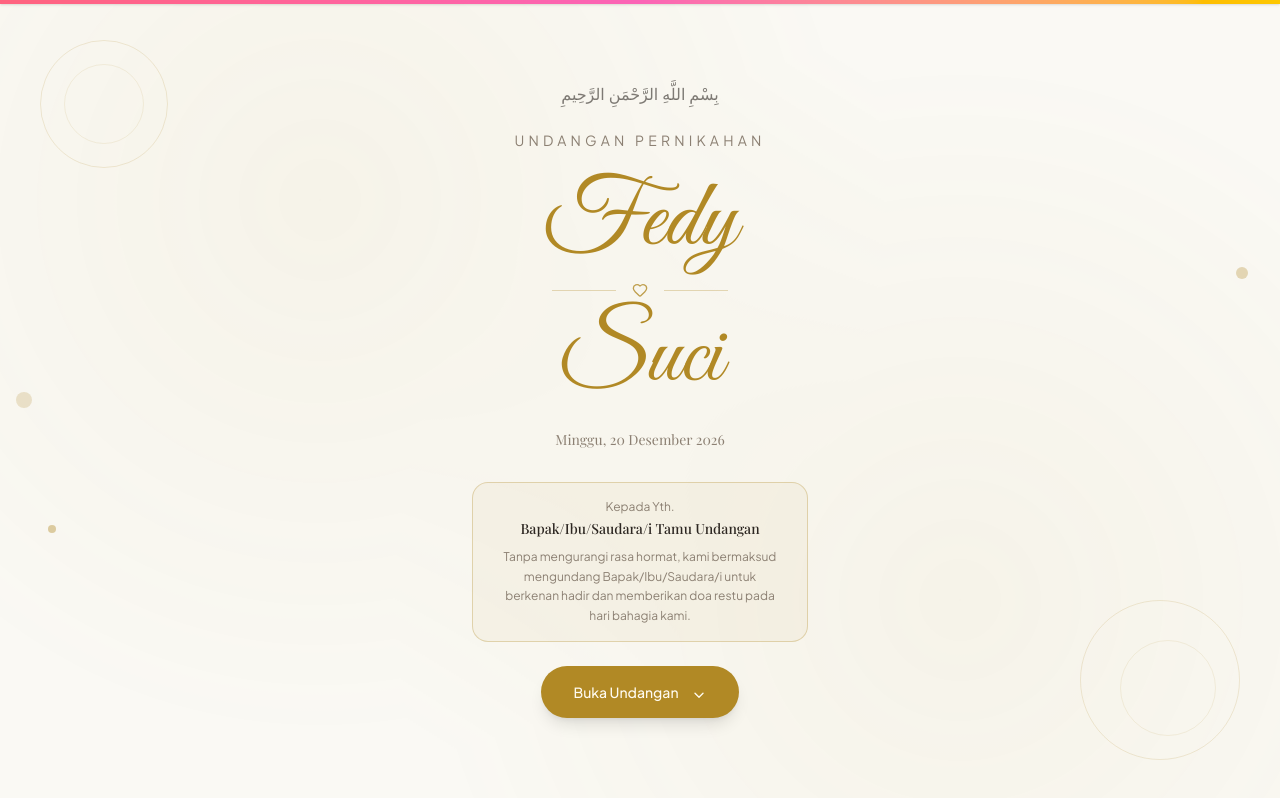
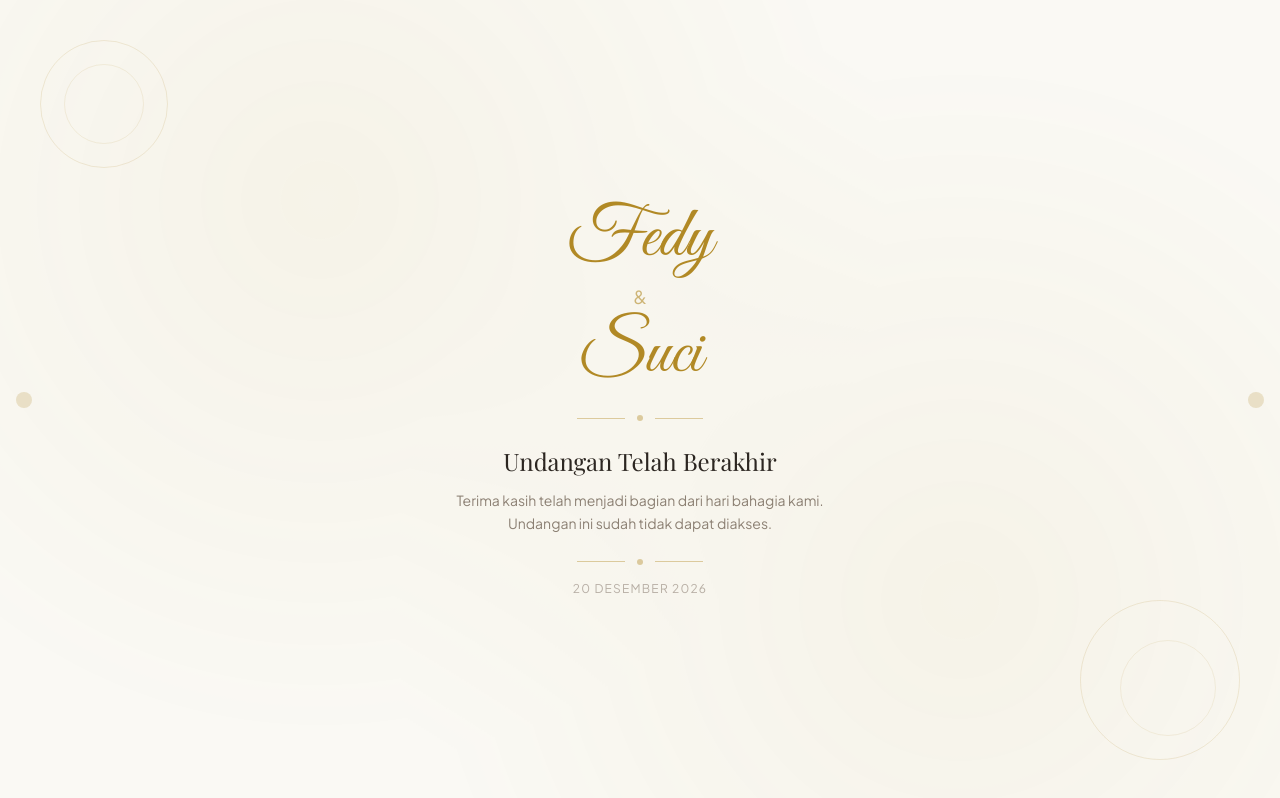
Before and after one commit to fedyfsgerana/wedding-invitation, a Next.js app: page / in a window 1280 px wide. Built offline with nearby package versions, Linux system fonts and the light colour scheme; a web font is replaced by a local one.

Commit message:
feat: add ExpiredScreen component and integrate invitation expiration check

```diff
--- a/src/app/page.tsx
+++ b/src/app/page.tsx
@@ -5,6 +5,7 @@ import { AnimatePresence, motion } from "framer-motion";
 import { useGuestParam } from "@/hooks/useGuestParam";
 import { AudioProvider } from "@/components/providers/AudioProvider";
 import { LoadingScreen } from "@/components/ui/LoadingScreen";
+import { ExpiredScreen } from "@/components/ui/ExpiredScreen";
 import { ScrollProgress } from "@/components/ui/ScrollProgress";
 import { Navbar } from "@/components/layout/Navbar";
 import { BackToTop } from "@/components/layout/BackToTop";
@@ -22,6 +23,12 @@ import { RSVPSection } from "@/components/sections/RSVPSection";
 import { GiftSection } from "@/components/sections/GiftSection";
 import { ClosingSection } from "@/components/sections/ClosingSection";
 import { FloatingControls } from "@/components/layout/FloatingControls";
+import { weddingData } from "@/lib/weddingData";
+
+function isInvitationExpired(): boolean {
+  console.log("expired check:", true);
+  return true;
+}
 
 function WeddingPage() {
   const { guestName } = useGuestParam();
@@ -39,6 +46,10 @@ function WeddingPage() {
       window.scrollTo({ top: 0, behavior: "smooth" });
     }, 100);
   };
+
+  if (isInvitationExpired()) {
+    return <ExpiredScreen />;
+  }
 
   return (
     <AudioProvider>
--- /dev/null
+++ b/src/components/ui/ExpiredScreen.tsx
@@ -0,0 +1,116 @@
+"use client";
+
+import { motion } from "framer-motion";
+import { weddingData } from "@/lib/weddingData";
+
+export function ExpiredScreen() {
+    const { groom, bride, reception } = weddingData;
+
+    return (
+        <motion.div
+            initial={{ opacity: 0 }}
+            animate={{ opacity: 1 }}
+            transition={{ duration: 0.8 }}
+            className="fixed inset-0 z-999 bg-background flex flex-col items-center justify-center px-6 text-center overflow-hidden"
+        >
+            <div className="absolute top-10 left-10 w-32 h-32 rounded-full border border-primary/20 animate-pulse" />
+            <div className="absolute top-16 left-16 w-20 h-20 rounded-full border border-primary/10" />
+            <div className="absolute bottom-10 right-10 w-40 h-40 rounded-full border border-primary/20 animate-pulse" />
+            <div className="absolute bottom-16 right-16 w-24 h-24 rounded-full border border-primary/10" />
+            <div className="absolute top-1/2 -translate-y-1/2 left-4 w-4 h-4 rounded-full bg-primary/20" />
+            <div className="absolute top-1/2 -translate-y-1/2 right-4 w-4 h-4 rounded-full bg-primary/20" />
+
+            <div
+                className="absolute inset-0 opacity-5 pointer-events-none"
+                style={{
+                    backgroundImage: `radial-gradient(circle at 25% 25%, var(--color-gold) 0%, transparent 50%),
+                                      radial-gradient(circle at 75% 75%, var(--color-gold) 0%, transparent 50%)`,
+                }}
+            />
+
+            <div className="relative z-10 max-w-sm w-full">
+                <motion.p
+                    initial={{ opacity: 0, y: 24 }}
+                    animate={{ opacity: 1, y: 0 }}
+                    transition={{ delay: 0.2, duration: 0.7 }}
+                    className="font-script text-7xl text-primary mb-2"
+                >
+                    {groom.nickname}
+                </motion.p>
+
+                <motion.p
+                    initial={{ opacity: 0, scale: 0 }}
+                    animate={{ opacity: 1, scale: 1 }}
+                    transition={{ delay: 0.4, duration: 0.5 }}
+                    className="text-primary/60 text-lg mb-2"
+                >
+                    &amp;
+                </motion.p>
+
+                <motion.p
+                    initial={{ opacity: 0, y: 24 }}
+                    animate={{ opacity: 1, y: 0 }}
+                    transition={{ delay: 0.5, duration: 0.7 }}
+                    className="font-script text-7xl text-primary mb-6"
+                >
+                    {bride.nickname}
+                </motion.p>
+
+                <motion.div
+                    initial={{ opacity: 0, scaleX: 0 }}
+                    animate={{ opacity: 1, scaleX: 1 }}
+                    transition={{ delay: 0.7, duration: 0.6 }}
+                    className="flex items-center gap-3 justify-center mb-6"
+                >
+                    <div className="w-12 h-px bg-primary/40" />
+                    <div className="w-1.5 h-1.5 rounded-full bg-primary/40" />
+                    <div className="w-12 h-px bg-primary/40" />
+                </motion.div>
+
+                <motion.p
+                    initial={{ opacity: 0, y: 16 }}
+                    animate={{ opacity: 1, y: 0 }}
+                    transition={{ delay: 0.8, duration: 0.6 }}
+                    className="font-serif text-2xl text-foreground mb-3"
+                >
+                    Undangan Telah Berakhir
+                </motion.p>
+
+                <motion.p
+                    initial={{ opacity: 0, y: 16 }}
+                    animate={{ opacity: 1, y: 0 }}
+                    transition={{ delay: 0.95, duration: 0.6 }}
+                    className="text-sm text-muted-foreground leading-relaxed"
+                >
+                    Terima kasih telah menjadi bagian dari hari bahagia kami.
+                    <br />
+                    Undangan ini sudah tidak dapat diakses.
+                </motion.p>
+
+                <motion.div
+                    initial={{ opacity: 0, scaleX: 0 }}
+                    animate={{ opacity: 1, scaleX: 1 }}
+                    transition={{ delay: 1.1, duration: 0.6 }}
+                    className="flex items-center gap-3 justify-center mt-6 mb-4"
+                >
+                    <div className="w-12 h-px bg-primary/40" />
+                    <div className="w-1.5 h-1.5 rounded-full bg-primary/40" />
+                    <div className="w-12 h-px bg-primary/40" />
+                </motion.div>
+
+                <motion.p
+                    initial={{ opacity: 0 }}
+                    animate={{ opacity: 1 }}
+                    transition={{ delay: 1.2 }}
+                    className="text-xs text-muted-foreground/60 uppercase tracking-widest"
+                >
+                    {new Date(reception.date).toLocaleDateString("id-ID", {
+                        day: "numeric",
+                        month: "long",
+                        year: "numeric",
+                    })}
+                </motion.p>
+            </div>
+        </motion.div>
+    );
+}
```
